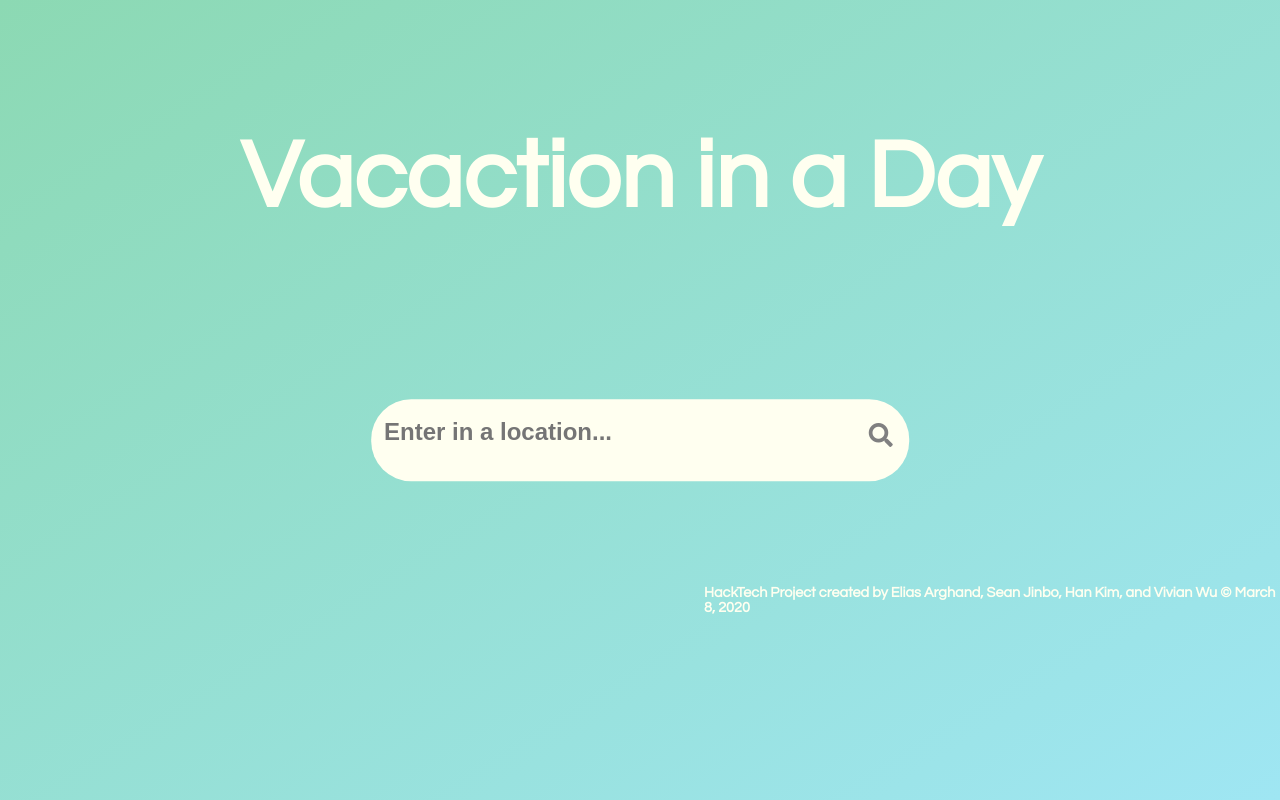
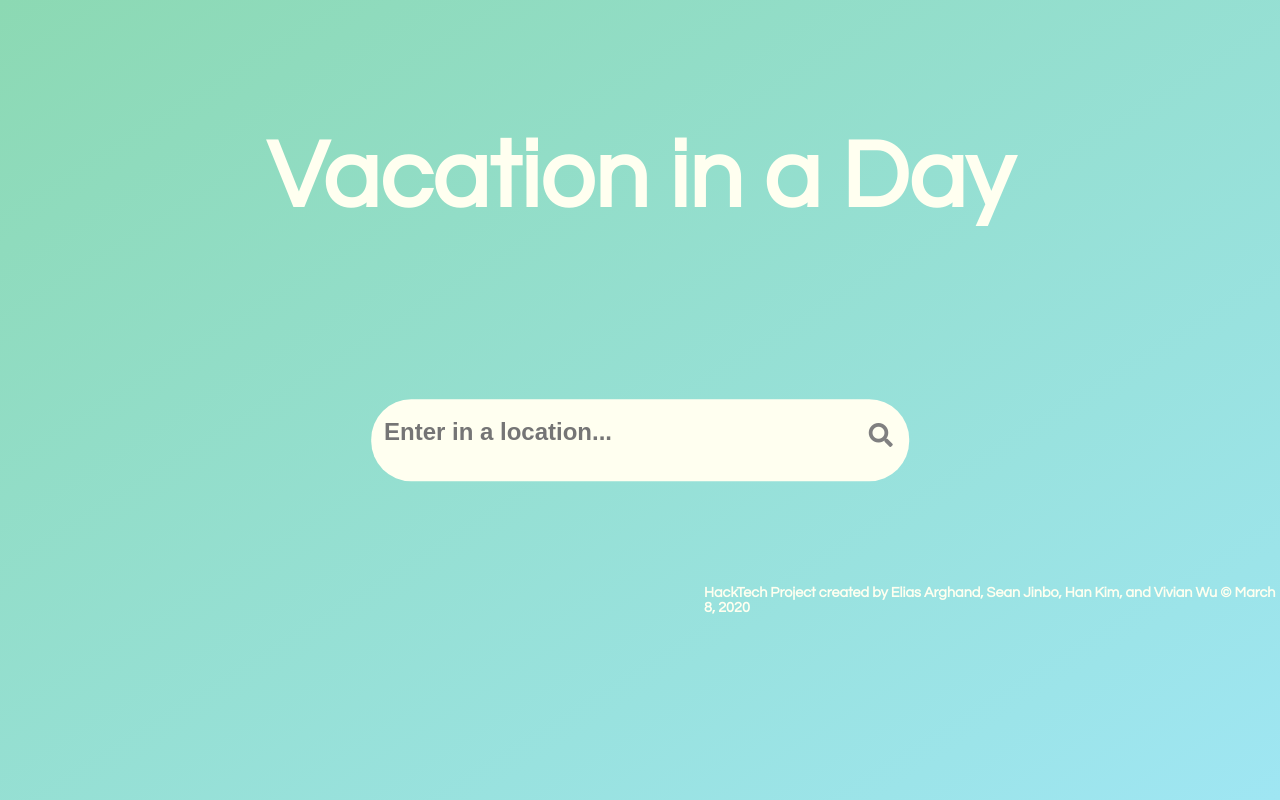
Before and after one commit to Earghand/HackTech-Project, a plain HTML site: page webserver/template_home.html in a window 1280 px wide. Drawn offline with Linux system fonts and the light colour scheme.

Commit message:
Fixed spelling

```diff
--- a/webserver/template_home.html
+++ b/webserver/template_home.html
@@ -10,7 +10,7 @@
 	<title>Vacation in a Day</title>
   </head>
   <body>
-    <h3>Vacaction in a Day</h3>
+    <h3>Vacation in a Day</h3>
     <h4>HackTech Project created by Elias Arghand, Sean Jinbo, Han Kim, and Vivian Wu © March 8, 2020</h4>
     <!--The div element for the map -->
     <div class="search-bar">
```
